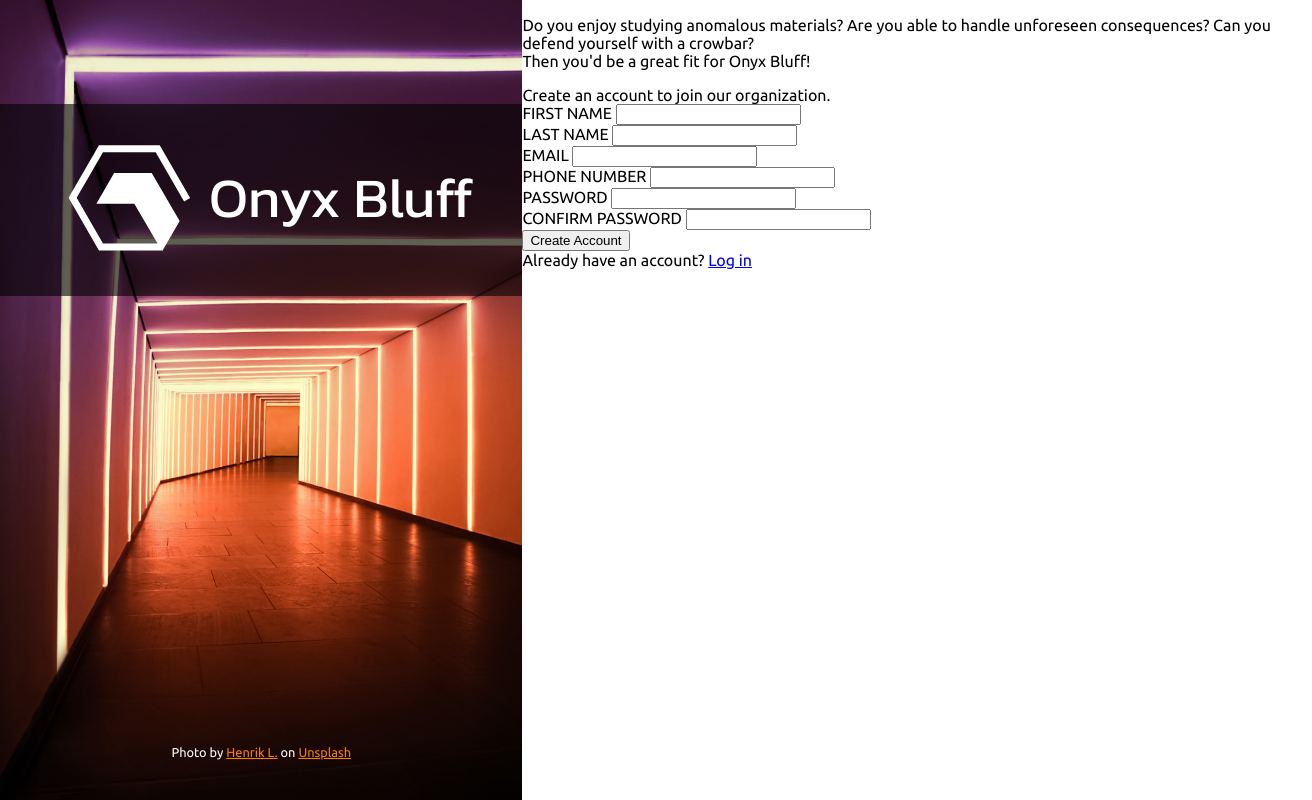
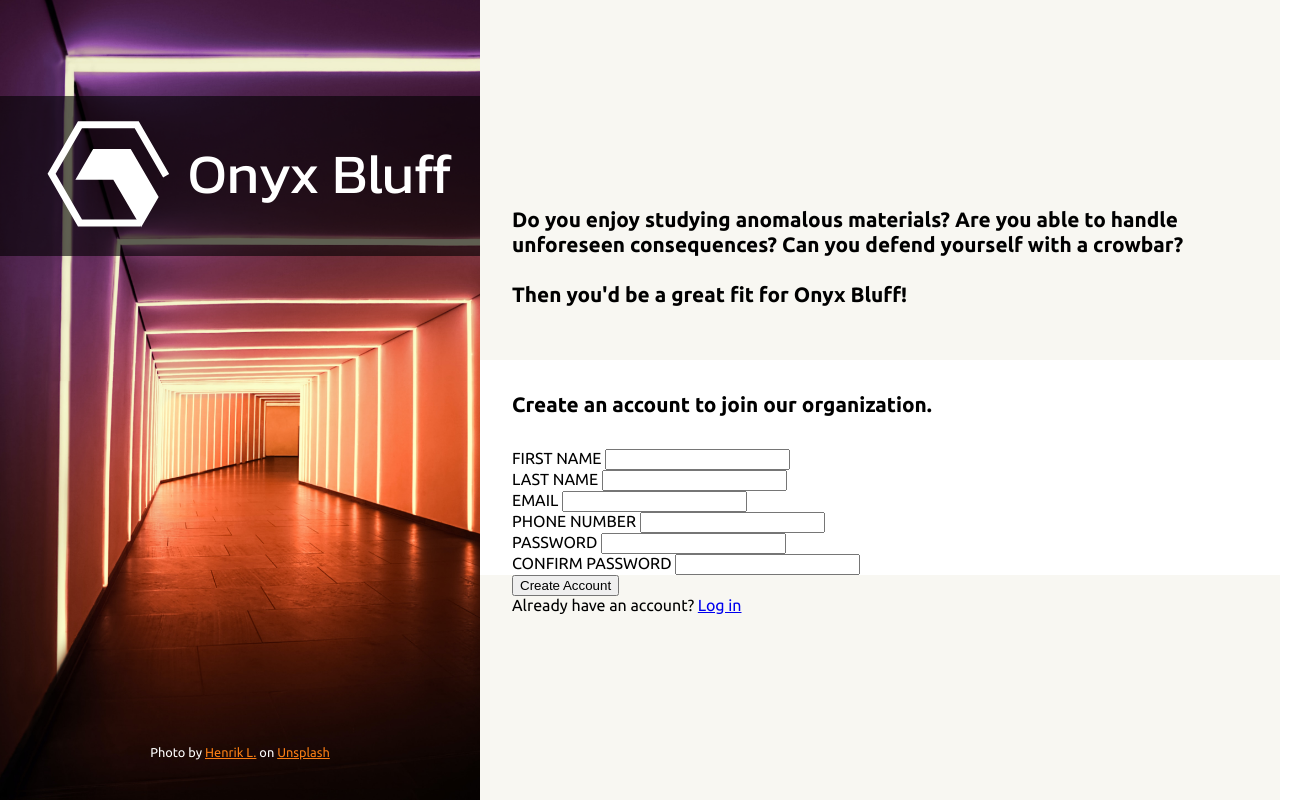
Before and after one commit to joshwalthall/sign-up-form, a plain HTML site: page index.html in a window 1280 px wide. Shown: the whole page, 1312 px wide, since content can reach past the window. Drawn offline with Linux system fonts and the light colour scheme; files whose address does not match are found by name.

Commit message:
Style right side elements, first pass

```diff
--- a/styles.css
+++ b/styles.css
@@ -5,8 +5,9 @@
     --main-text-color: #2C2C2A;
     --highlight-color: #8497EE;
     --pop-color: #FB7E14;
-    --button-hover-color: ;
-    --button-active-color: ;
+    --button-hover-color: #D6711C;
+    --button-active-color: #FF9C48;
+    --font-size-L: 1.3rem;
 }
 
 @font-face {
@@ -70,6 +71,7 @@ body {
 }
 
 .page-container {
+    background-color: var(--main-bg-color);
     display: flex;
 }
 
@@ -84,19 +86,37 @@ body {
 }
 
 .right-container {
-    width: 60vw;
-    flex: 3 1 auto;
+    align-self: center;
+    width: 100%;
 }
 
 .logo-container {
     width: 100%;
     position: absolute;
-    top: 13vh;
-    padding: 1rem 0;
+    top: 12vh;
     background-color: var(--logo-bg-color);
     display: flex;
     align-items: center;
     justify-content: center;
+}
+
+.intro-container,
+.form-container,
+.create-container {
+    padding-left: 2rem;
+}
+
+.intro-container {
+    padding-bottom: 2rem;
+}
+
+.form-container {
+    background-color: white;
+    width: 100%;
+}
+
+.form-title {
+    padding: 2rem 0;
 }
 
 #logo-image {
@@ -132,3 +152,9 @@ body {
     color: var(--logo-color);
     font-size: 0.8rem;
 }
+
+.form-title,
+#intro-text {
+    font-size: var(--font-size-L);
+    font-weight: 700;
+}
```
Also changed, not shown: index.html (+1 -1 lines).
